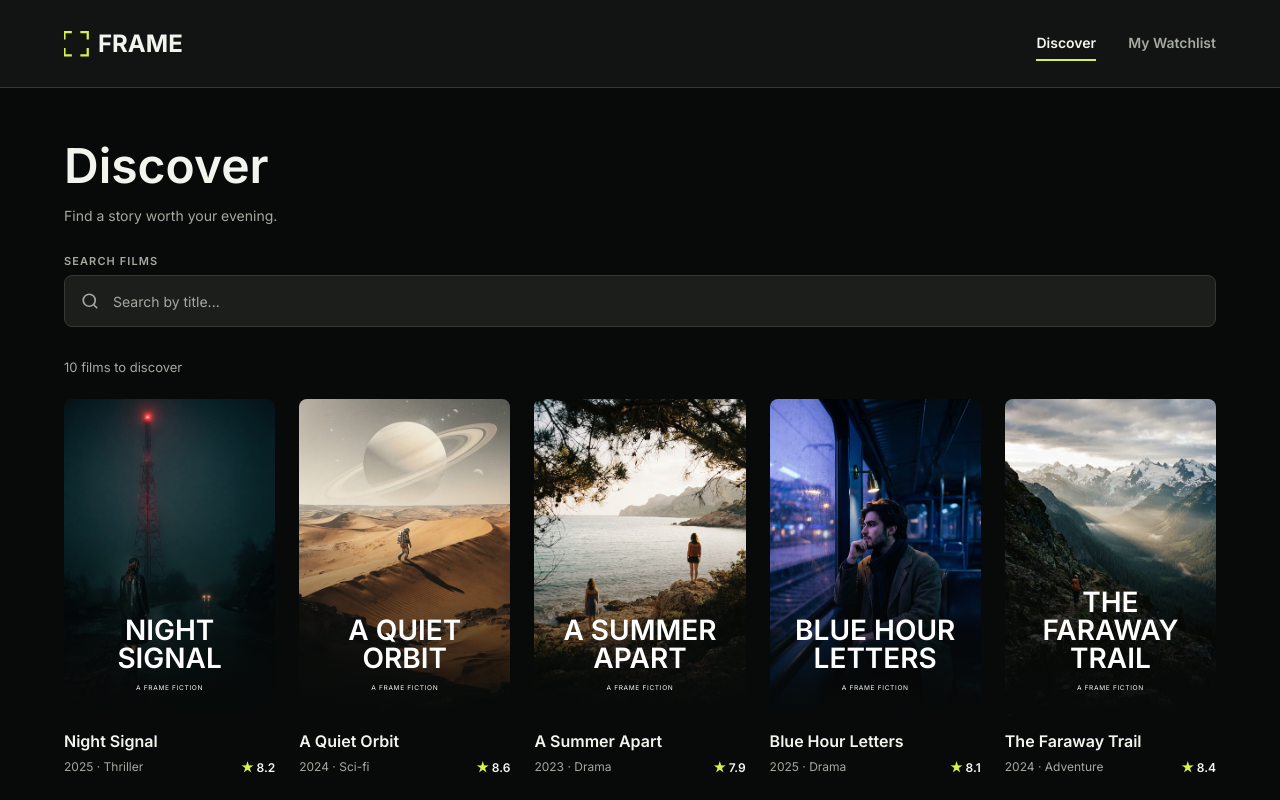
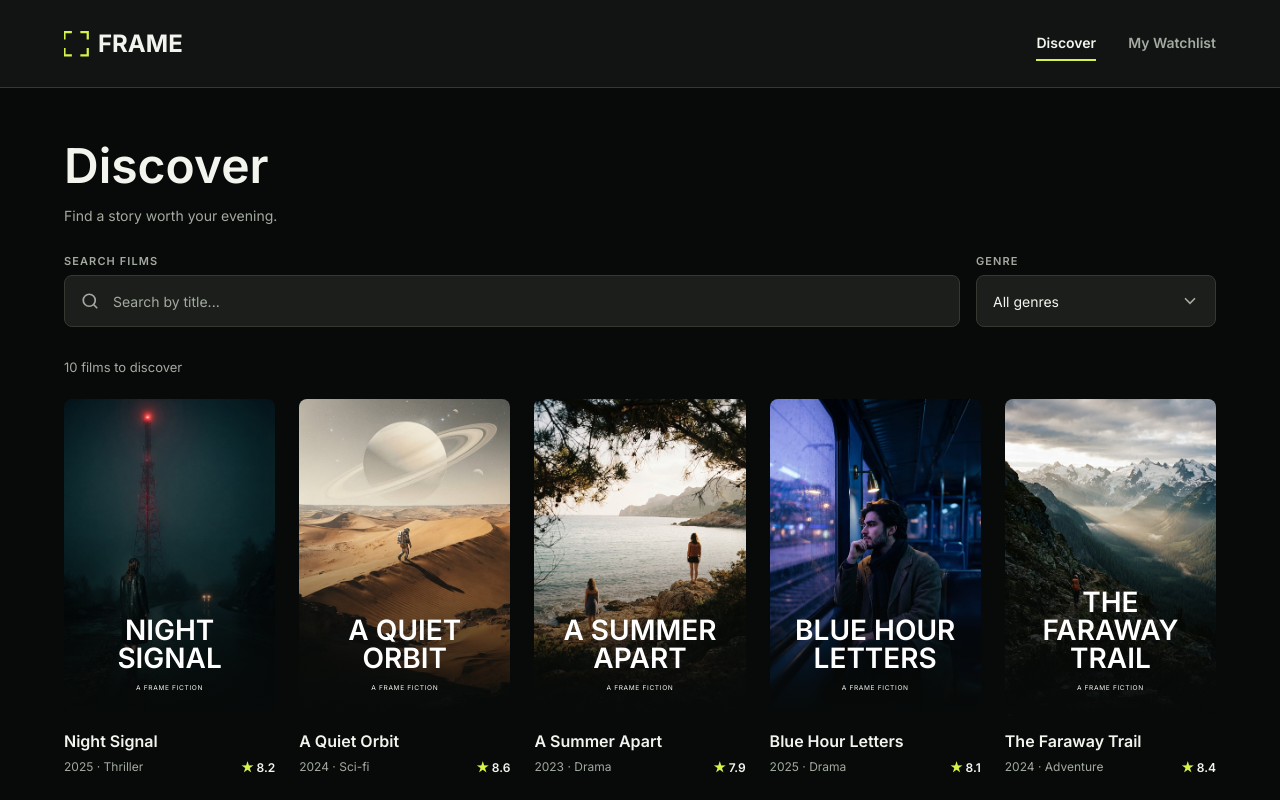
Before and after one commit to web-ui-practice/frame-movie-library, a React (Vite) app: page / in a window 1280 px wide. Shown: the top 800 px of the page. Built offline with nearby package versions, Linux system fonts and the light colour scheme.

Commit message:
Add genre filter combined with search

```diff
--- a/src/views/DiscoverView.css
+++ b/src/views/DiscoverView.css
@@ -135,3 +135,35 @@
   font-size: 14px;
   color: var(--color-muted);
 }
+
+/* Genre field */
+.discover__genre {
+  display: flex;
+  flex-direction: column;
+  gap: 8px;
+  width: 240px;
+}
+
+/* Genre Select */
+.discover__select {
+  appearance: none;
+  height: 52px;
+  padding: 0 48px 0 16px;
+  background: #1B1E1B url('../assets/chevron-down.svg') no-repeat right 16px center;
+  border: 1px solid var(--color-border);
+  border-radius: 8px;
+  font: inherit;
+  font-size: 14px;
+  color: var(--color-text);
+  cursor: pointer;
+}
+
+.discover__select:focus-visible {
+  outline: none;
+  border-color: var(--color-accent);
+}
+
+/* список опцій теж темний */
+.discover__select option {
+  background: #1B1E1B;
+}
--- a/src/views/DiscoverView.tsx
+++ b/src/views/DiscoverView.tsx
@@ -4,10 +4,23 @@ import './DiscoverView.css';
 import { useState } from 'react';
 import searchIcon from '../assets/search.svg';
 
+const genres = [...new Set(movies.map((movie) => movie.genre))];
+
 function DiscoverView () {
-const [search, setSearch] = useState<string>('')
+const [search, setSearch] = useState<string>('');
+const [genre, setGenre] = useState<string>('all');
 
-const filteredMovies = movies.filter((movie) => movie.title.toLowerCase().includes(search.toLowerCase()));
+const filteredMovies = movies.filter((movie) => {
+
+  const matchesSearch = movie.title
+    .toLowerCase()
+    .includes(search.trim().toLowerCase());
+  const matchesGenre = genre === 'all' || movie.genre === genre;
+
+  return matchesSearch && matchesGenre;
+});
+
+const isFiltering = search.trim() !== '' || genre !== 'all';
 
     return (
         <main className="discover">
@@ -15,9 +28,11 @@ const filteredMovies = movies.filter((movie) => movie.title.toLowerCase().includ
           <h1 className='discover__title'>Discover</h1>
           <p className='discover__description'>Find a story worth your evening.</p>
          </div>
+
          <div className='discover__filters'>
+            {/*Search */}
             <div className='discover__search'>
-                <label className="discover__label" htmlFor="movie-search">Search Films</label>
+                <label className="discover__label" htmlFor="movie-search">Search films</label>
                 <div className='discover__field'>
                  <img src={searchIcon} alt="" className="discover__field-icon" />
                  <input
@@ -30,9 +45,25 @@ const filteredMovies = movies.filter((movie) => movie.title.toLowerCase().includ
                   />
                 </div>
             </div>
+            {/*Genre */}
+            <div className="discover__genre">
+                <label htmlFor="genre-filter" className="discover__label">Genre</label>
+                <select
+                 id="genre-filter"
+                 className="discover__select"
+                 value={genre}
+                 onChange={(information) => setGenre(information.target.value)}
+                >
+                    <option value="all">All genres</option>
+                    {genres.map((genreName) => (
+                     <option key={genreName} value={genreName}>{genreName}</option>
+                     ))}
+                  </select>
+            </div>
          </div>
+
          <section className='discover__collection'>
-          <p className="discover__summary">{search !== '' ? `${filteredMovies.length} films found` : `${movies.length} films to discover`}</p>
+          <p className="discover__summary">{isFiltering ? `${filteredMovies.length} films found` : `${movies.length} films to discover`}</p>
           {filteredMovies.length === 0 ? (
             <div className="discover__empty" role="status">
               <p className="discover__empty-title">No films found</p>
@@ -44,7 +75,7 @@ const filteredMovies = movies.filter((movie) => movie.title.toLowerCase().includ
               <MovieCard key={movie.id} movie={movie} />
              ))}
             </div>
-)}
+          )}
          </section>
         </main>
     );
```
Also changed, not shown: src/assets/chevron-down.svg (added).
